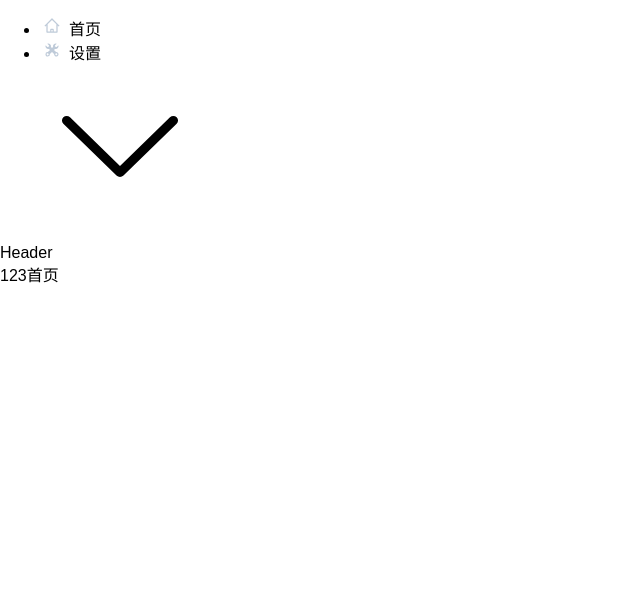
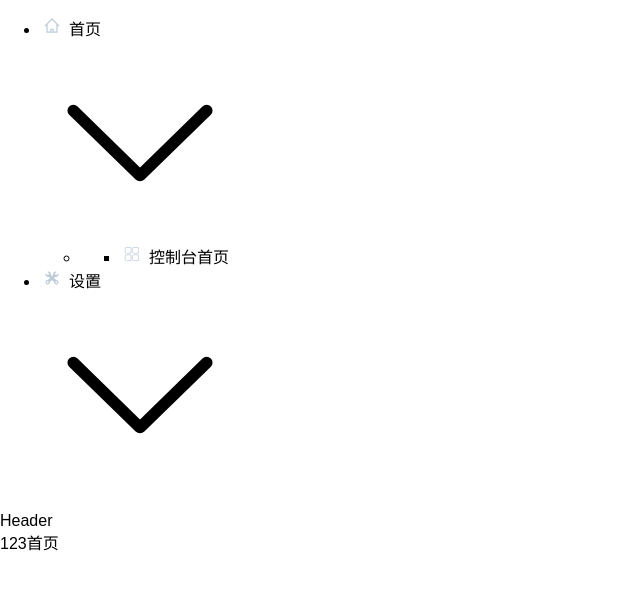
Before and after one commit to Fix911/ta, a Vue app: page /console in a window 1280 px wide. Shown: the top 590 px of the page, without its empty margins (0-640 px from the left). Built offline with nearby package versions, Linux system fonts and the light colour scheme.

Commit message:
feat: el-menu 设置

```diff
--- a/src/api/menu.ts
+++ b/src/api/menu.ts
@@ -7,7 +7,13 @@ export const menuList:Menu[] = [{
   name: '首页',
   icon: 'home',
   path: '/console',
-  children: null
+  children: [{
+    id: 21,
+    name: '控制台首页',
+    path: '/console',
+    icon: 'console24',
+    children: null
+  }]
 }, {
   id: 1,
   name: '设置',
--- a/src/layout/AppLayout.vue
+++ b/src/layout/AppLayout.vue
@@ -30,7 +30,6 @@ import AppMenu from './components/AppMenu.vue'
 .el-container .el-aside {
   color: var(--el-text-color-primary);
   background: var(--el-color-primary-light-8);
-  width: 200px;
 }
 .el-container .el-menu {
   border-right: none;
--- a/src/layout/components/AppMenu.vue
+++ b/src/layout/components/AppMenu.vue
@@ -3,16 +3,18 @@
     active-text-color="#25A0E4"
     background-color="#324157"
     class="el-menu-vertical-demo"
-    default-active="2"
+    default-active="/console"
     text-color="#BFCBD9"
     router
+    unique-opened
+    @open="handleOpen"
+    @close="handleClose"
   >
     <!-- 设置菜单    -->
-    <template v-for="item in menuItem">
     <el-sub-menu
       :index="item.path"
+      v-for="item in menuItem"
       :key="item.id"
-        v-if="item.children"
     >
       <template #title>
         <svg-icon
@@ -43,22 +45,6 @@
         </el-menu-item>
       </el-menu-item-group>
     </el-sub-menu>
-      <el-menu-item
-        v-else
-        :index="item.path"
-        :key="item.path"
-      >
-        <template #title>
-          <svg-icon
-            color="#BFCBD9"
-            :name="item.icon"
-            size="18px"
-            class="svg-menu-second"
-          />
-          <span>{{ item.name }}</span>
-        </template>
-      </el-menu-item>
-    </template>
   </el-menu>
 </template>
 <script setup lang="ts">
@@ -66,10 +52,15 @@ import { menuList } from '@/api/menu'
 import { Menu } from '@/api/type/menu'
 import { ref } from 'vue'
 import SvgIcon from '@/components/svgicon.vue'
+import { ElMenu, ElMenuItem, ElSubMenu, ElMenuItemGroup } from 'element-plus'
+const menuItem = ref<Menu[]>(menuList)
 
-import { ElMenu, ElMenuItem, ElSubMenu, ElMenuItemGroup } from 'element-plus'
-
-const menuItem = ref<Menu[]>(menuList)
+const handleOpen = (key: string, keyPath: string[]) => {
+  console.log(key, keyPath)
+}
+const handleClose = (key: string, keyPath: string[]) => {
+  console.log(key, keyPath)
+}
 </script>
 
  <style lang="scss" scoped>
@@ -85,4 +76,8 @@ const menuItem = ref<Menu[]>(menuList)
     text-align: left;
     margin-right: 5px;
  }
+ .el-menu-vertical-demo{
+    width: 200px;
+    height: 100%;
+ }
  </style>
```
Also changed, not shown: src/assets/icons/console24.svg (added). Lines whose indentation alone changed are shown as unchanged.
